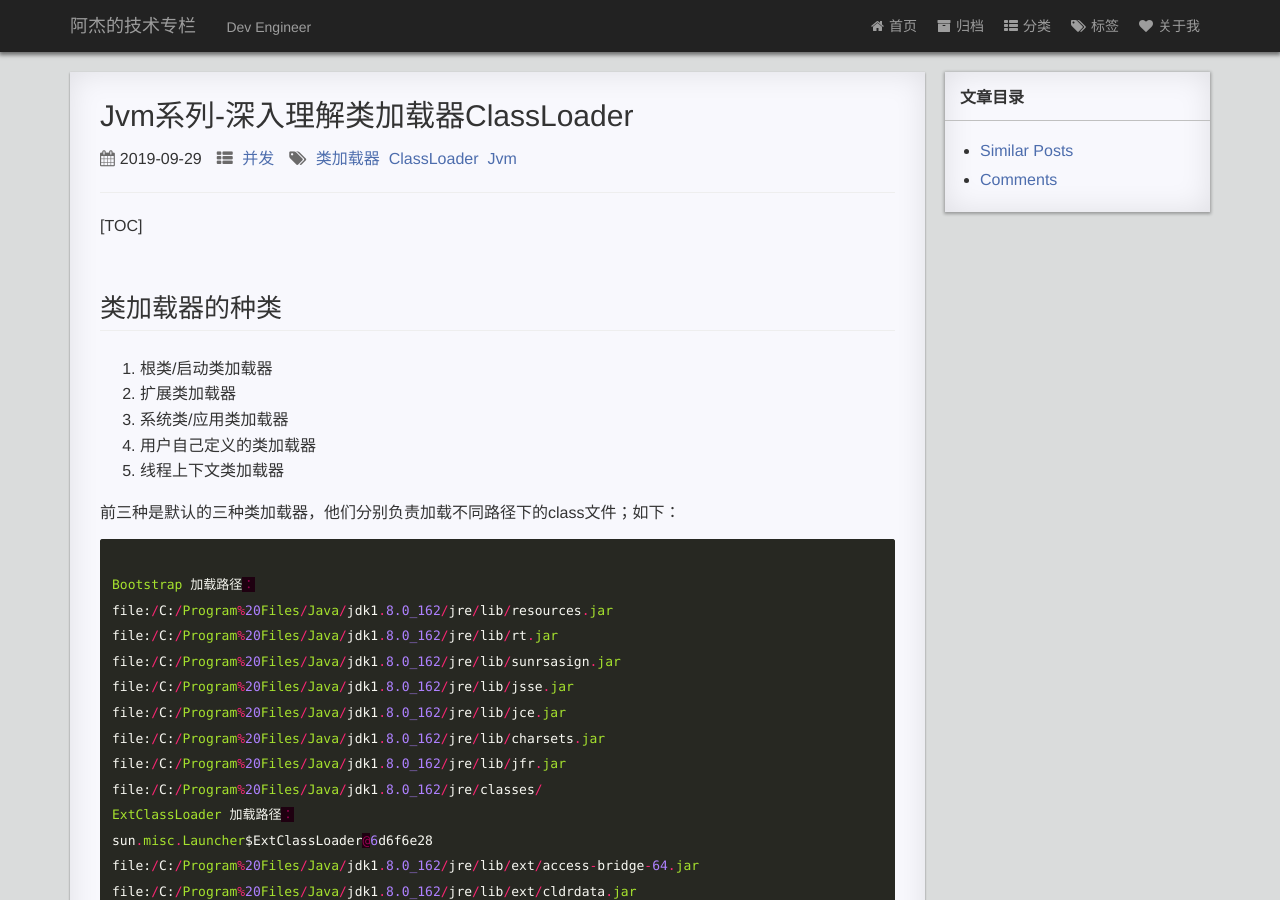
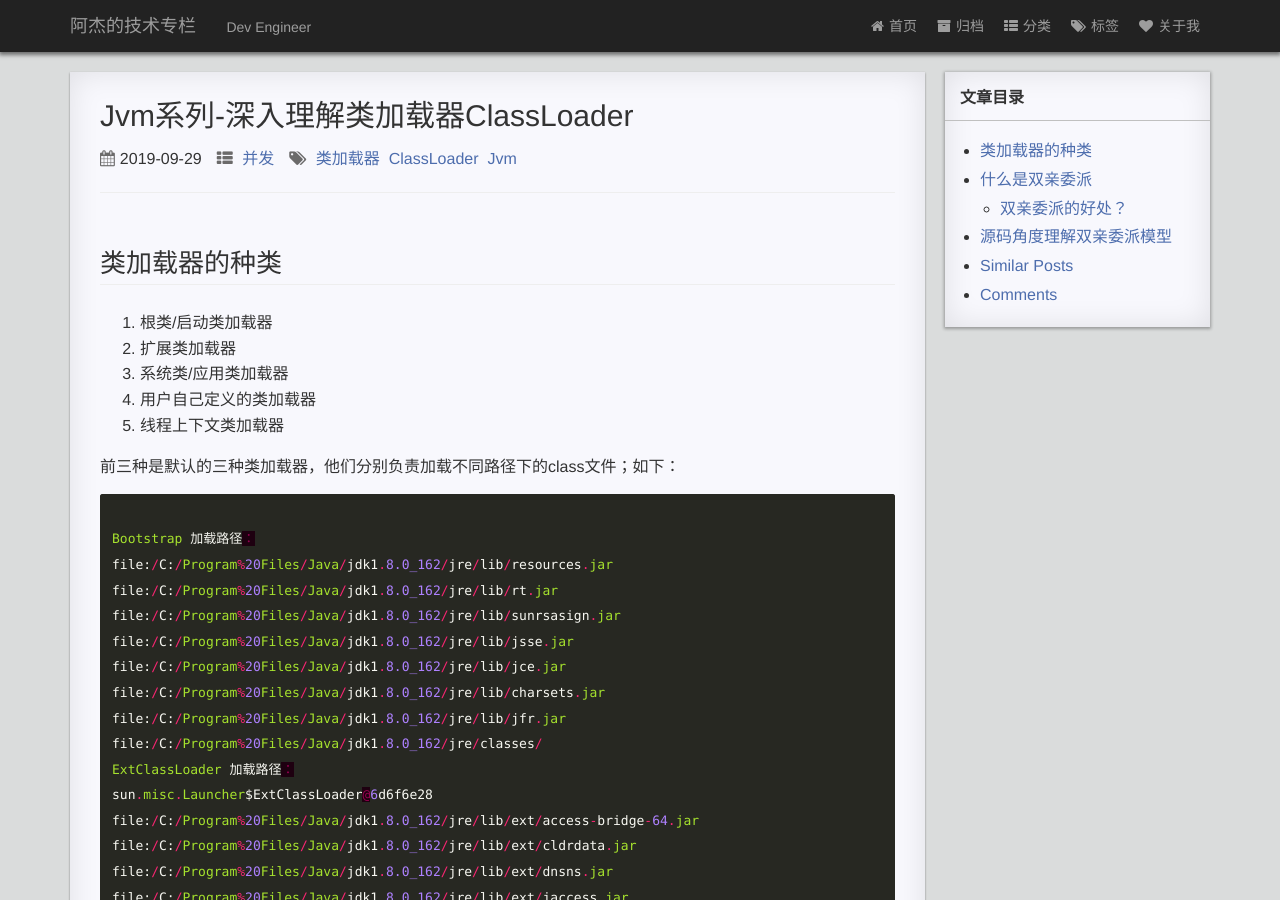
Before and after one commit to jie3615/jie3615.github.io, a Jekyll site: the page built from _posts/2019-09-29-Jvm-classLoader-sourcecode.md, in a window 1280 px wide and 900 px high. Built offline with Jekyll 4.4.1, drawn with Linux system fonts in a browser that asks for light colours; comment, search, counter and statistics services are not loaded; a style sheet for code colours, icons or effects is not loaded.

Commit message:
classloader-sourceCode

```diff
--- a/_posts/2019-09-29-Jvm-classLoader-sourcecode.md
+++ b/_posts/2019-09-29-Jvm-classLoader-sourcecode.md
@@ -5,8 +5,8 @@ date:   2019-09-29 20:06:06
 categories: 并发
 tags: 类加载器 ClassLoader Jvm
 ---
-
-[TOC]
+* content
+{:toc}
 
 
 
```
Also changed, not shown: page/3about.md (+1 -0 lines).
